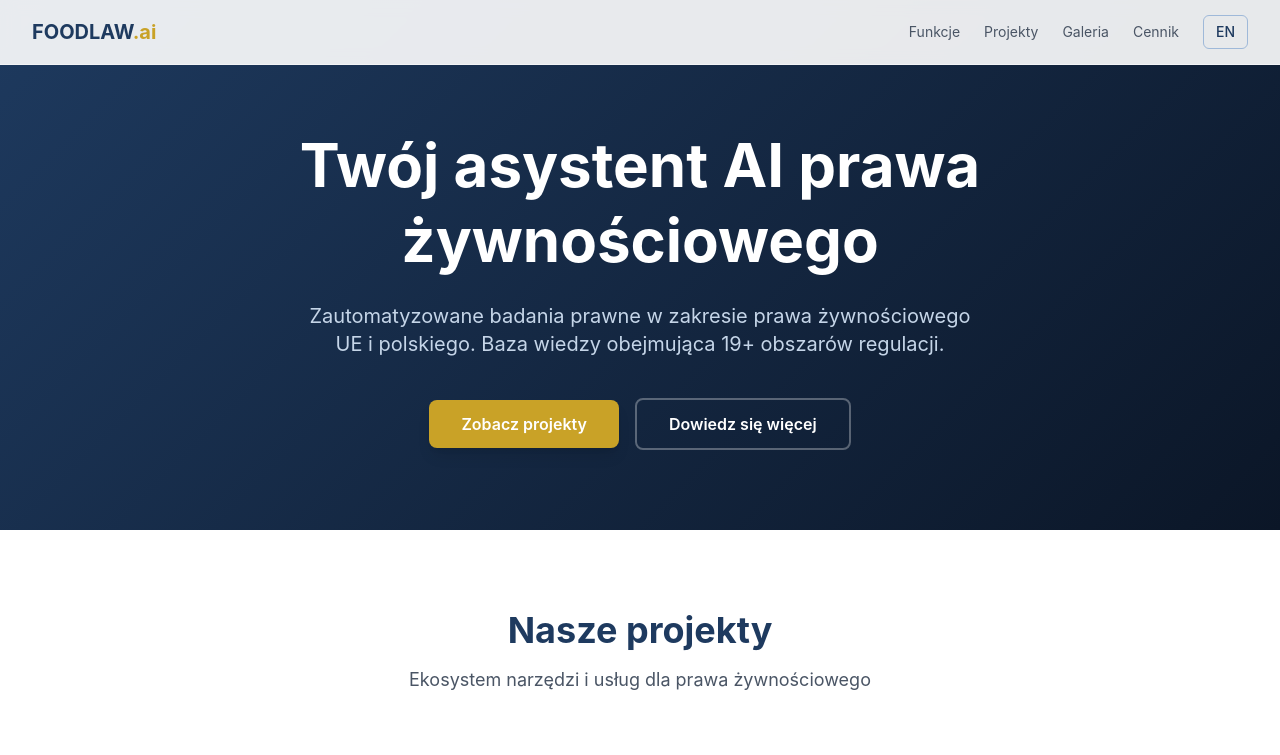
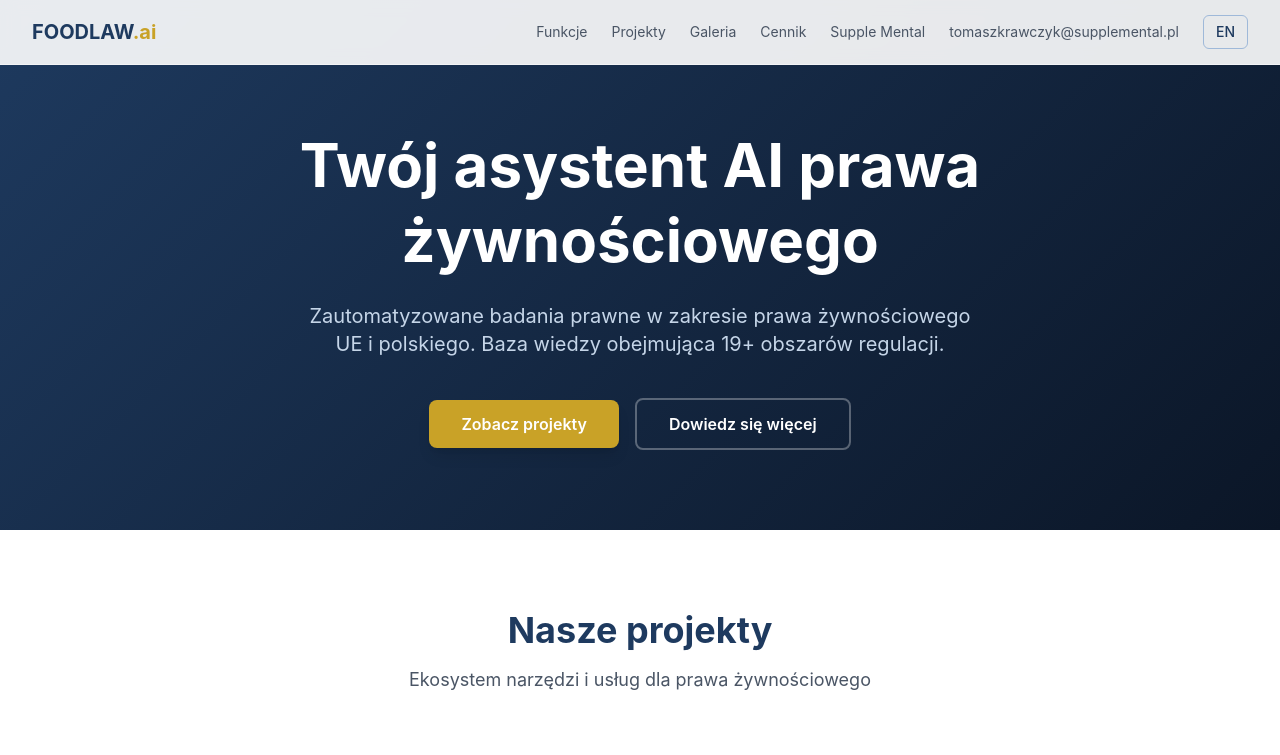
Before and after one commit to tomaszkrawczyk-cmd/foodlaw.ai, an Astro site in the folder website/: page / in a window 1280 px wide. Shown: the top 755 px of the page. Built offline with nearby package versions, Linux system fonts and the light colour scheme; Astro itself is replaced by a stand-in of ours.

Commit message:
feat: add Supple Mental and contact links to main navigation

```diff
--- a/website/src/components/LanguageSwitcher.astro
+++ b/website/src/components/LanguageSwitcher.astro
@@ -20,6 +20,8 @@ const { t } = Astro.props;
           <a href="#projects" class="text-sm text-gray-600 hover:text-primary-700 transition-smooth">{t.nav.projects}</a>
           <a href="#gallery" class="text-sm text-gray-600 hover:text-primary-700 transition-smooth">{t.nav.gallery}</a>
           <a href="#pricing" class="text-sm text-gray-600 hover:text-primary-700 transition-smooth">{t.nav.pricing}</a>
+          <a href="https://www.supplemental.pl" target="_blank" rel="noopener noreferrer" class="text-sm text-gray-600 hover:text-primary-700 transition-smooth">Supple Mental</a>
+          <a href="mailto:tomaszkrawczyk@supplemental.pl" class="text-sm text-gray-600 hover:text-primary-700 transition-smooth">tomaszkrawczyk@supplemental.pl</a>
         </div>
         <a
           href={t.otherLangUrl}
```
